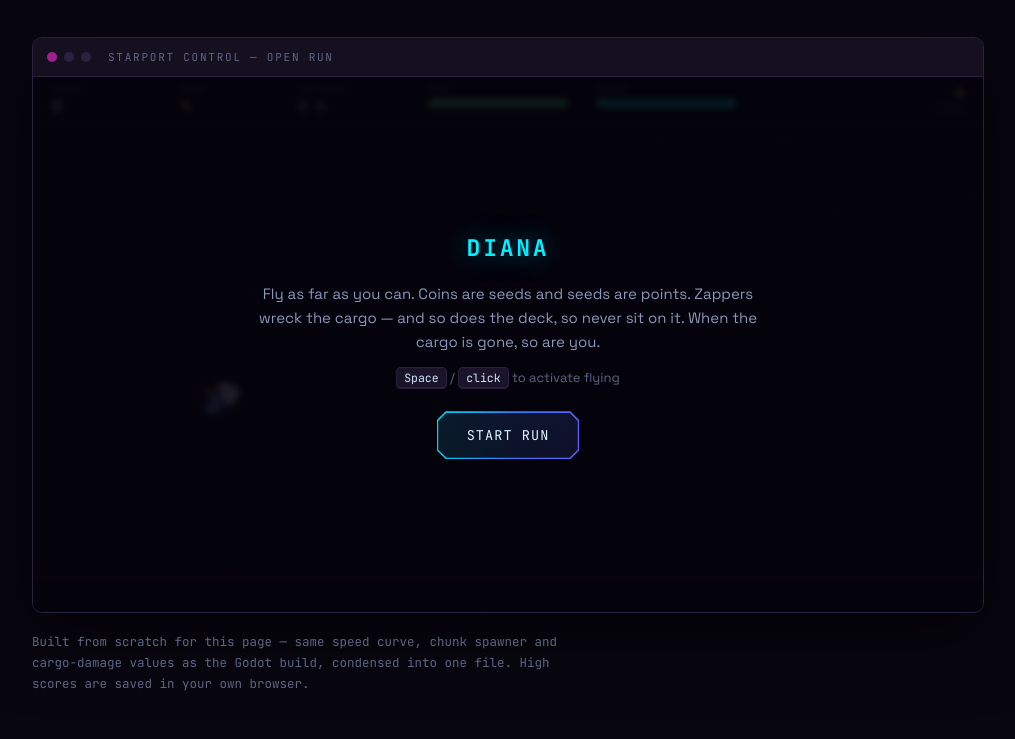
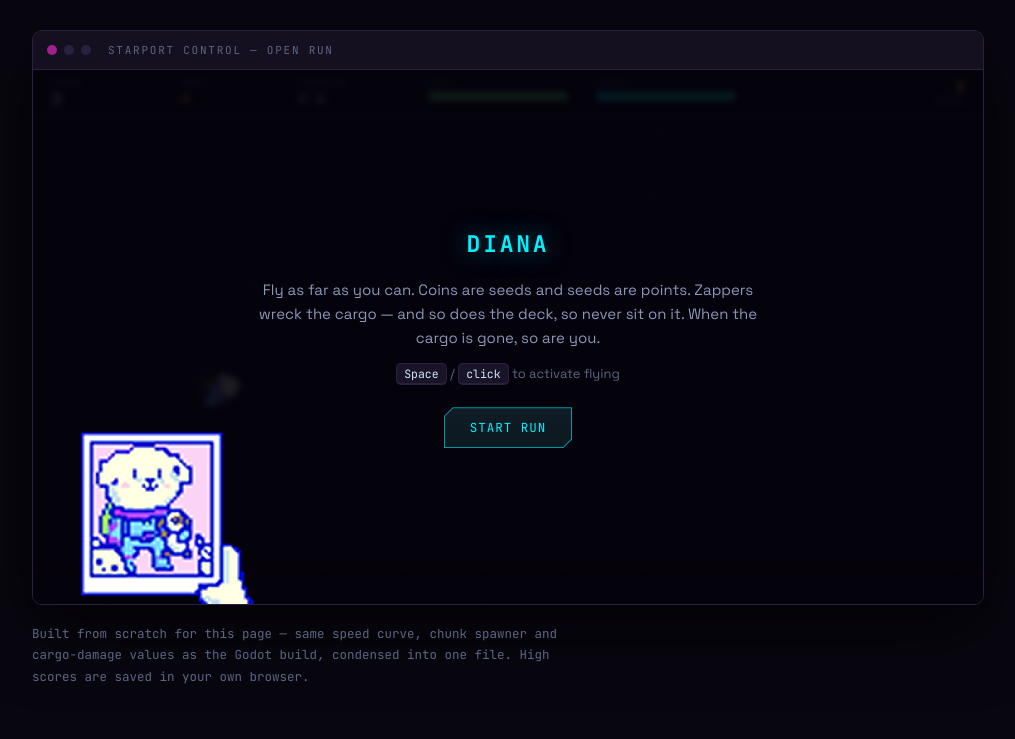
Before and after one commit to Myazacato/Myazacato.github.io, a plain HTML site: page index.html in a window 1280 px wide. Shown: the part 1121-1860 px from the top of the page, without its empty margins (132-1147 px from the left). Drawn offline with Linux system fonts and the light colour scheme.

Commit message:
Slim the buttons down and put a photo on the title screen
Buttons: edge thins to 1px, padding drops to 10x20, and the palette moves
from the blue-violet gradient to the cyan of the Godot/GDScript tag chips,
so they sit in the page rather than shouting over it. Back to two chamfers,
top-left and bottom-right, with the other two corners sharp.

Adds the polaroid to the bottom-left of the play area on the title screen,
dropping away when the run starts. It is stacked ABOVE the overlay rather
than below: the backdrop is 90% opaque and underneath it the photo washed
out to a grey ghost. It is cornered and pointer-transparent, so the centred
copy and the button are unaffected.

Co-Authored-By: Claude Opus 5 <noreply@anthropic.com>

```diff
--- a/index.html
+++ b/index.html
@@ -13,7 +13,7 @@
 <link rel="preconnect" href="https://fonts.googleapis.com">
 <link rel="preconnect" href="https://fonts.gstatic.com" crossorigin>
 <link href="https://fonts.googleapis.com/css2?family=Space+Grotesk:wght@400;500;700&family=JetBrains+Mono:wght@400;700&display=swap" rel="stylesheet">
-<link rel="stylesheet" href="style.css?v=22">
+<link rel="stylesheet" href="style.css?v=23">
 <link rel="icon" href="favicon.svg" type="image/svg+xml">
 </head>
 <body>
@@ -87,6 +87,8 @@
 
         <div class="canvas-wrap">
           <canvas id="game" width="960" height="540" aria-label="Playable flight demo"></canvas>
+          <!-- Title-screen dressing: a snapshot of the crew, held in frame. -->
+          <img class="title-photo" src="assets/game/polaroid.png" alt="" aria-hidden="true">
           <div id="overlay" class="overlay">
             <div class="overlay-inner">
               <h3 id="ov-title">DIANA</h3>
@@ -306,7 +308,7 @@
   <p>&copy; <span id="year"></span> Carolina Toyoshima &middot; Built by hand, no framework.</p>
 </footer>
 
-<script src="site.js?v=22"></script>
-<script src="demo.js?v=22"></script>
+<script src="site.js?v=23"></script>
+<script src="demo.js?v=23"></script>
 </body>
 </html>
--- a/style.css
+++ b/style.css
@@ -137,18 +137,18 @@ main, .topbar, footer { position: relative; z-index: 1; }
 
 /* ---- cut-corner buttons ----
    Traced from start-button.svg and now the house style for every button on
-   the page. All four corners chamfered.
+   the page: top-left and bottom-right chamfered, the other two left sharp.
 
-   The edge is a gradient, which a plain `border` cannot hold. The obvious
-   trick — fill clipped to the padding box over a gradient clipped to the
-   border box — LOOKS right but breaks at the chamfers: that ring only exists
-   as an inset from the rectangular border box, so a diagonal clip cuts
-   straight through the fill and the edge vanishes exactly at the corner.
+   The edge cannot be a plain `border` — the obvious trick, a fill clipped to
+   the padding box over a colour clipped to the border box, LOOKS right but
+   breaks at the chamfers: that ring only exists as an inset from the
+   rectangular border box, so a diagonal clip cuts straight through the fill
+   and the edge vanishes at exactly the corners the shape exists for.
 
    So the ring is built from two chamfers instead. The element carries the
-   gradient and the outer shape; ::before carries the fill and a second shape
-   inset by the border width, giving a ring of even thickness the whole way
-   round, diagonals included.
+   edge colour and the outer shape; ::before carries the fill and a second
+   shape inset by the border width, giving a ring of even thickness the whole
+   way round, diagonals included.
 
    The inner chamfer is not simply `--cut` minus the border. Offsetting a 45°
    cut inward by d moves the diagonal by d√2 while the box origin moves 2d, so
@@ -159,64 +159,66 @@ main, .topbar, footer { position: relative; z-index: 1; }
    crops a box-shadow away entirely, while a filter follows the cut shape. */
 .btn {
   --cut: 8px;
-  --bw: 1.5px;
+  --bw: 1px;
   position: relative;
   z-index: 0;                 /* stacking context, so ::before sits above the
-                                 gradient but still behind the label */
+                                 edge colour but still behind the label */
   display: inline-block;
   font-family: var(--mono);
-  font-size: 13.5px;
+  font-size: 12.5px;
   letter-spacing: .05em;
   text-transform: uppercase;
   text-decoration: none;
-  color: var(--text);
+  color: var(--cyan);
   border: 0;
   border-radius: 0;
-  padding: 13px 24px;
+  padding: 10px 20px;
   cursor: pointer;
-  background: linear-gradient(105deg, #2a3350 0%, #3d4a72 55%, #4a3f7a 100%);
+  background: rgba(0,240,255,.34);          /* the edge */
   clip-path: polygon(
-    var(--cut) 0, calc(100% - var(--cut)) 0,
-    100% var(--cut), 100% calc(100% - var(--cut)),
-    calc(100% - var(--cut)) 100%, var(--cut) 100%,
-    0 calc(100% - var(--cut)), 0 var(--cut)
+    var(--cut) 0, 100% 0,
+    100% calc(100% - var(--cut)), calc(100% - var(--cut)) 100%,
+    0 100%, 0 var(--cut)
   );
-  transition: color .18s, filter .18s, transform .18s;
+  transition: color .18s, background .18s, filter .18s, transform .18s;
 }
 .btn::before {
   content: '';
   position: absolute;
   inset: var(--bw);
   z-index: -1;
-  background: linear-gradient(180deg, rgba(11,14,32,.94), rgba(8,10,24,.92));
+  /* Reads as the tag chips' translucent cyan wash, but painted opaque: this
+     layer sits over the edge colour, so anything see-through lets the edge
+     bleed across the whole face. */
+  background: linear-gradient(180deg, #101d26, #0d1820);
   --icut: calc(var(--cut) - var(--bw) * 0.586);
   clip-path: polygon(
-    var(--icut) 0, calc(100% - var(--icut)) 0,
-    100% var(--icut), 100% calc(100% - var(--icut)),
-    calc(100% - var(--icut)) 100%, var(--icut) 100%,
-    0 calc(100% - var(--icut)), 0 var(--icut)
+    var(--icut) 0, 100% 0,
+    100% calc(100% - var(--icut)), calc(100% - var(--icut)) 100%,
+    0 100%, 0 var(--icut)
   );
 }
 .btn:hover {
-  color: #fff;
+  color: #eafeff;
+  background: rgba(0,240,255,.7);
   transform: translateY(-2px);
-  filter: brightness(1.35) drop-shadow(0 4px 14px rgba(43,123,255,.35));
+  filter: drop-shadow(0 3px 12px rgba(0,240,255,.25));
 }
 .btn:active { transform: translateY(0); }
 
-/* The lit variant: same shape, brighter edge. */
+/* The lit variant: same shape, stronger edge. */
 .btn-primary,
 .btn-cut {
-  color: #dff4ff;
-  background: linear-gradient(105deg, #00dbea 0%, #2b7bff 55%, #6a5cff 100%);
+  background: rgba(0,240,255,.62);
 }
 .btn-primary:hover,
 .btn-cut:hover {
-  filter: brightness(1.25) saturate(1.1) drop-shadow(0 4px 18px rgba(0,219,234,.4));
+  background: rgba(0,240,255,.9);
+  filter: drop-shadow(0 3px 16px rgba(0,240,255,.4));
 }
 
-/* The overlay's start button sits a little larger than the page buttons. */
-.btn-cut { --cut: 9px; padding: 15px 30px; letter-spacing: .08em; }
+/* The overlay's start button sits a touch larger than the page buttons. */
+.btn-cut { --cut: 9px; padding: 12px 26px; letter-spacing: .08em; }
 
 .hero-links {
   display: flex;
@@ -449,6 +451,32 @@ main, .topbar, footer { position: relative; z-index: 1; }
 
 .canvas-wrap { position: relative; line-height: 0; flex: 1; min-width: 0; }
 
+/* Title-screen photo, tucked into the bottom-left of the play area.
+
+   It has to sit ABOVE the overlay, not below it: the overlay's backdrop is
+   90% opaque, and underneath it the photo washed out to a grey ghost. It is
+   in the corner and pointer-transparent, so the centred copy and the button
+   are unaffected. Sized in % of the frame so it scales with the canvas
+   instead of swamping it on small screens. */
+.title-photo {
+  position: absolute;
+  left: 1.5%;
+  bottom: 0;
+  width: 26%;
+  max-width: 210px;
+  height: auto;
+  z-index: 3;
+  pointer-events: none;
+  image-rendering: pixelated;
+  transform: translateY(6%);
+  transition: opacity .3s ease, transform .35s ease;
+}
+/* It belongs to the title screen only — once the run starts it drops away. */
+.game-stage:not([data-state="intro"]) .title-photo {
+  opacity: 0;
+  transform: translateY(60%);
+}
+
 #game {
   display: block;
   width: 100%;
@@ -461,6 +489,7 @@ main, .topbar, footer { position: relative; z-index: 1; }
 .overlay {
   position: absolute;
   inset: 0;
+  z-index: 2;               /* above the title photo, which sits at 1 */
   display: grid;
   place-items: center;
   background: rgba(5,3,11,.9);
```
Also changed, not shown: assets/game/polaroid.png (added).
